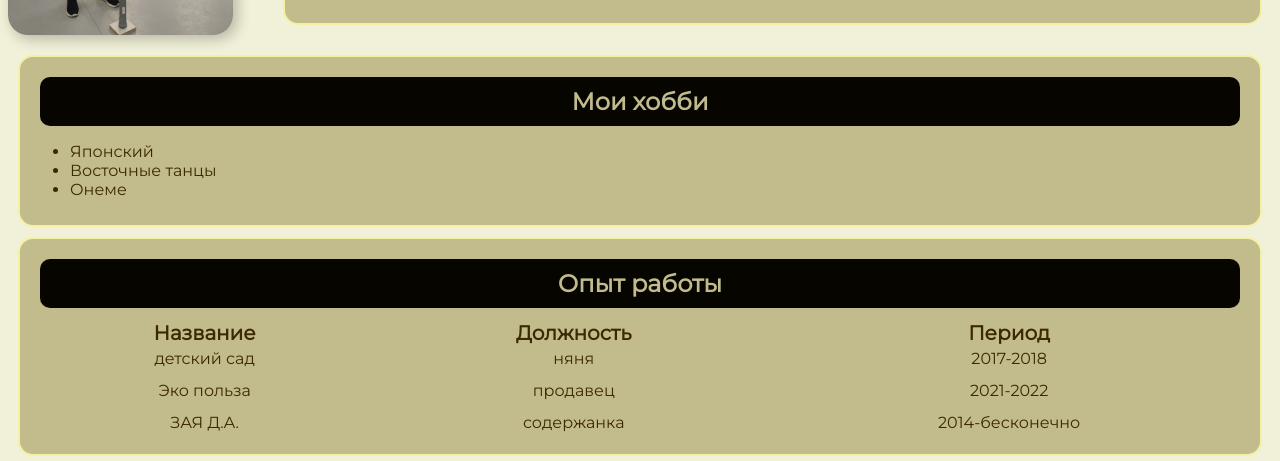
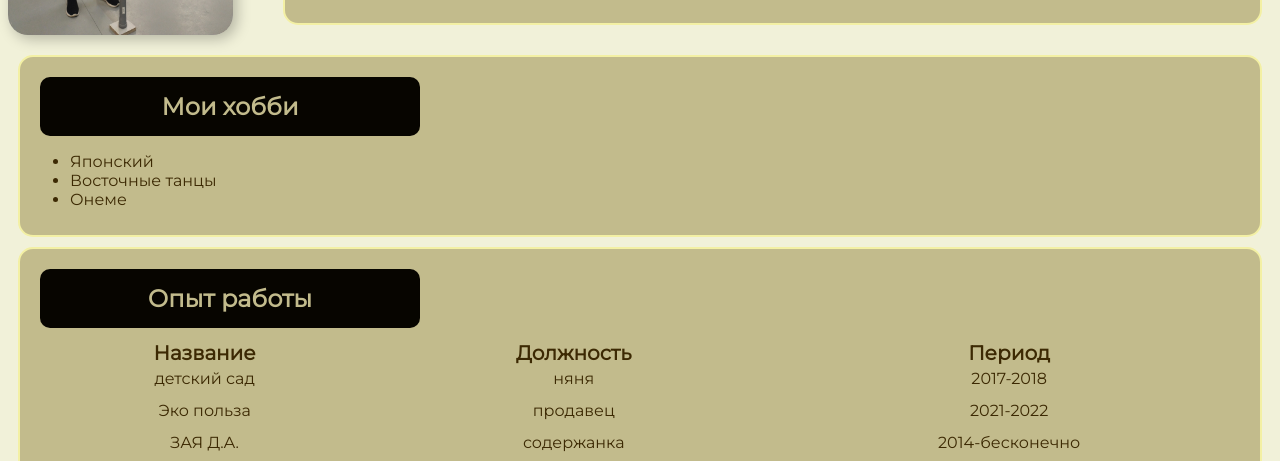
Before and after one commit to yunani25/resume, a plain HTML site: page index.html in a window 1280 px wide. Shown: the part 323-784 px from the top of the page. Drawn offline with Linux system fonts and the light colour scheme.

Commit message:
Update style.css

```diff
--- a/style.css
+++ b/style.css
@@ -6,7 +6,6 @@ body {
 
     color: #100331;
     background-color: rgb(241, 241, 217);
-    /* font: normal 16px 'Montserrat', sans-serif; */
 }
 
 
@@ -94,16 +93,26 @@ a:hover{
 }
 
 
-.btn{
+.btn, .back{
     background: #070500;
     color: #c2bb8c;
     border: none;
     border-radius: 10px;
-    cursor: pointer;
     font-family: inherit;
-    padding: 10px;
+    padding: 15px;
     margin: 10px;
     text-align: center;
+
+}
+
+.btn-ar{
+    display: flex;;
+justify-content: center;
+}
+
+.btn{
+    cursor: pointer;
+    width: 350px;
 }
 
 .btn:hover{
@@ -138,7 +147,6 @@ a:hover{
     display: inline-block;
     margin-right: 20px;
     width: 50%;
-    /* width: calc(50% - 20px); */
 
 }
 
```
